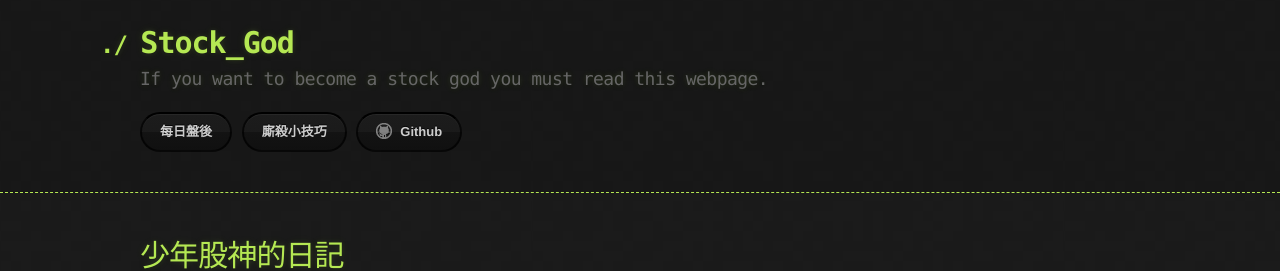
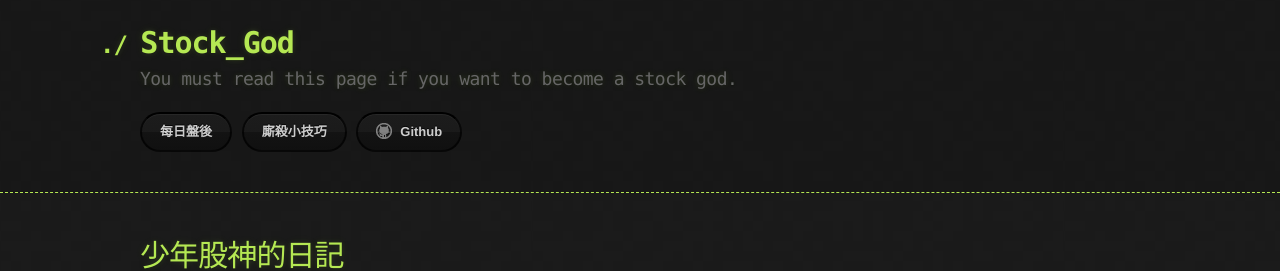
Before and after one commit to lepg5487/Stock_God, a Jekyll site: the page built from index.md, in a window 1280 px wide and 900 px high. Shown: the top 271 px of the window. Built offline with Jekyll 4.4.1, drawn with Linux system fonts in a browser that asks for light colours; our own code applies the rules of GitHub Pages for plain Markdown files.

Commit message:
Update _config.yml

```diff
--- a/_config.yml
+++ b/_config.yml
@@ -1,6 +1,6 @@
 theme: jekyll-theme-hacker
 title: Stock_God
-description: If you want to become a stock god you must read this webpage.
+description: You must read this page if you want to become a stock god.
 show_downloads: true
 github:
   zip_url: https://lepg5487.github.io/Stock_God/
```
